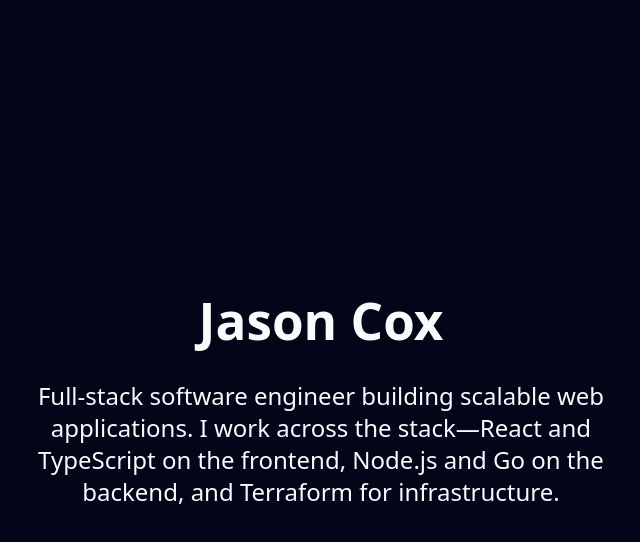
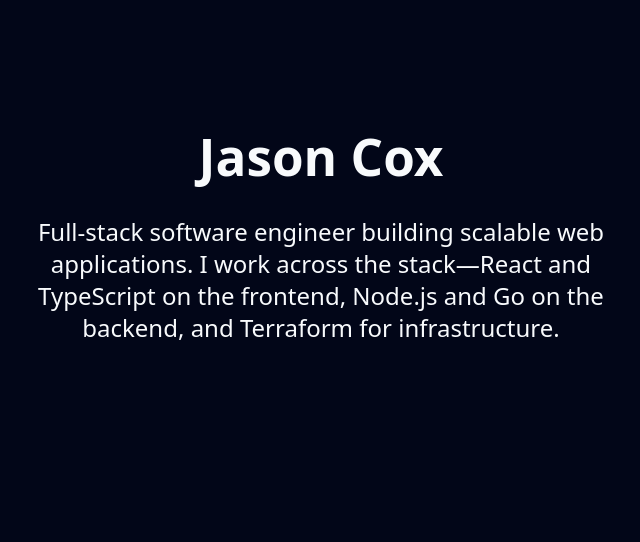
Before and after one commit to jasocox/jasocox.io, a React (Vite) app: page / in a window 1280 px wide. Shown: the top 542 px of the page, without its empty margins (319-959 px from the left). Built offline with nearby package versions, Linux system fonts and the light colour scheme.

Commit message:
Some UI tweaks

```diff
--- a/src/App.css
+++ b/src/App.css
@@ -1,6 +1,6 @@
 #root {
   max-width: 1280px;
   margin: 0 auto;
-  padding: 2rem;
+  padding: 8rem 2rem;
   text-align: center;
 }
--- a/src/index.css
+++ b/src/index.css
@@ -62,7 +62,6 @@
 body {
   margin: 0;
   display: flex;
-  place-items: center;
   min-width: 320px;
   min-height: 100vh;
 }
```
